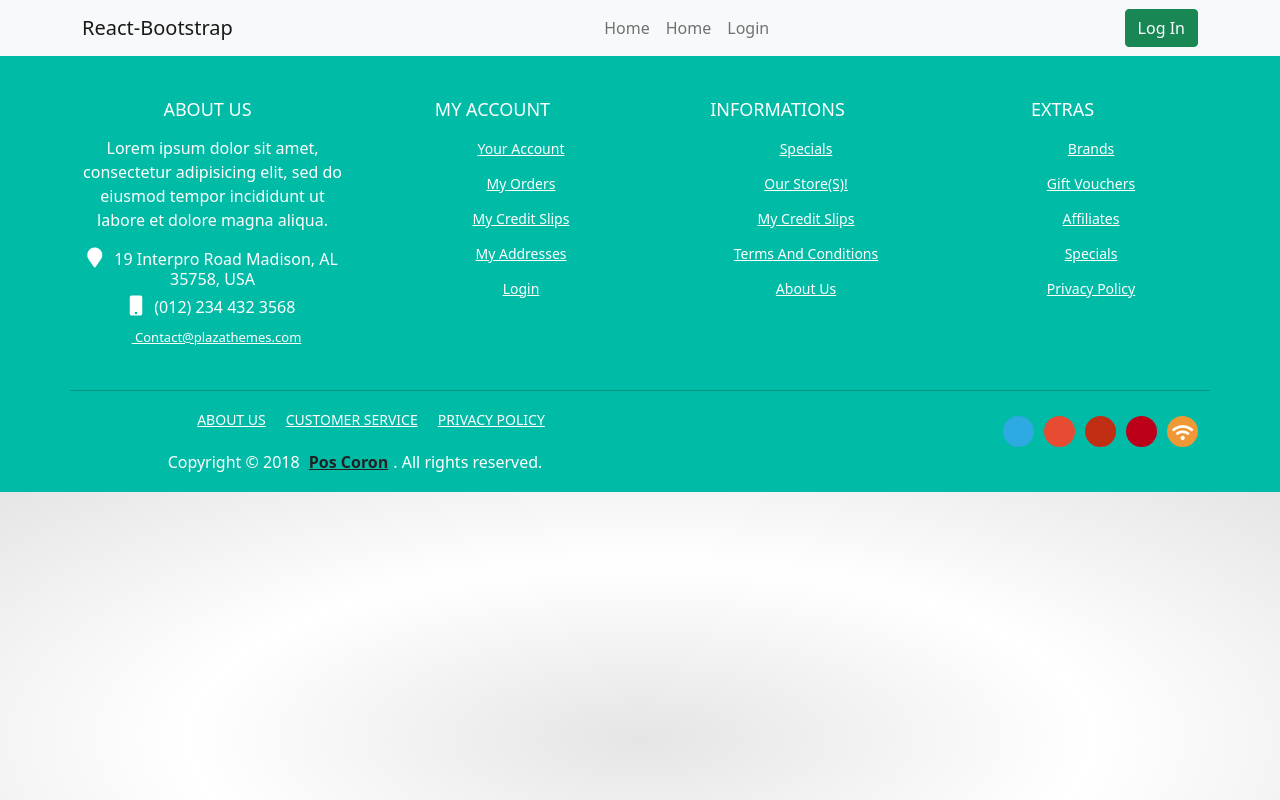
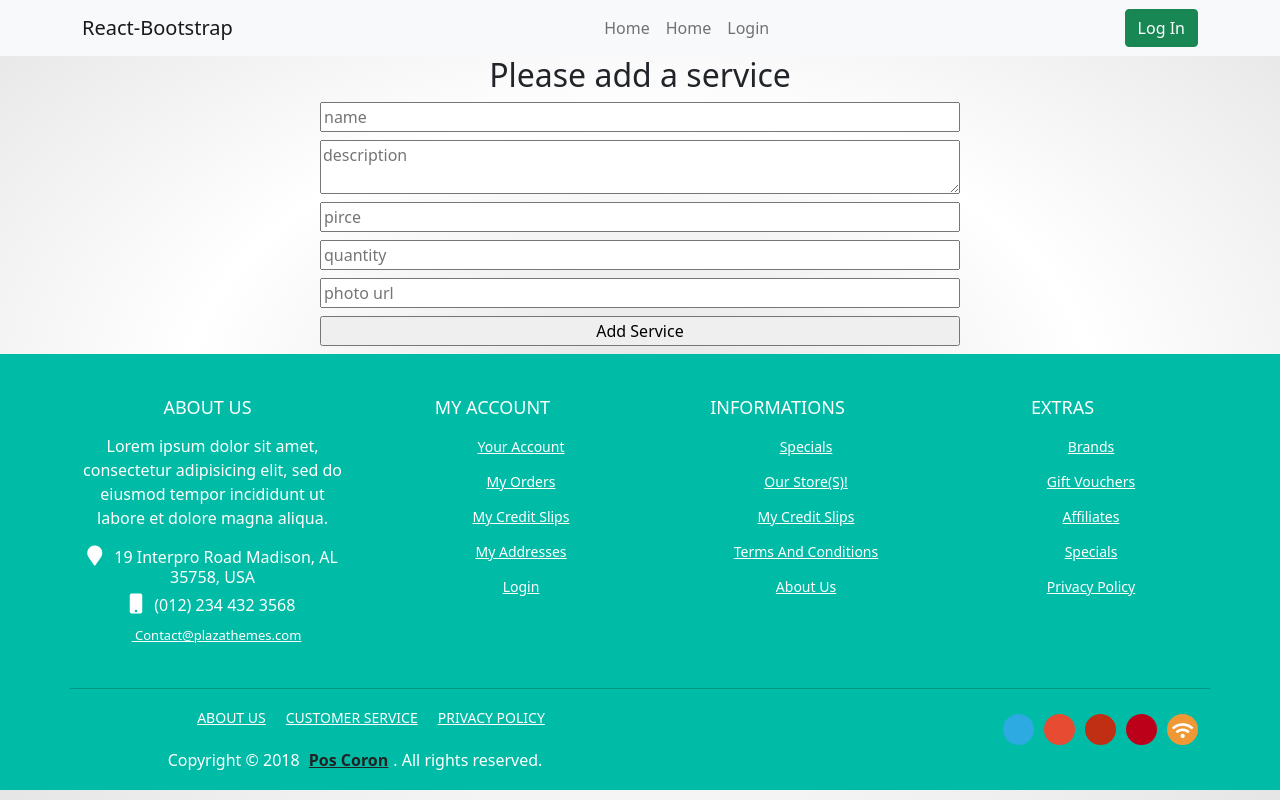
Before and after one commit to Shahin093/fashion-warehouse-client-assgn-11, a React (Create React App) app: page /addItem in a window 1280 px wide. Built offline with nearby package versions, Linux system fonts and the light colour scheme; no server answers.

Commit message:
completing add item and mongodb data insert

```diff
--- a/package.json
+++ b/package.json
@@ -16,6 +16,7 @@
     "react-bootstrap": "^2.3.1",
     "react-dom": "^18.1.0",
     "react-firebase-hooks": "^5.0.3",
+    "react-hook-form": "^7.30.0",
     "react-router-dom": "^6.3.0",
     "react-scripts": "5.0.1",
     "web-vitals": "^2.1.4"
--- a/src/App.js
+++ b/src/App.js
@@ -12,6 +12,7 @@ import UpdateFashion from './components/UpdateFashion/UpdateFashion';
 import HeaderNav from './components/HeaderNav/HeaderNav';
 import MainHeader from './components/MainHeader/MainHeader';
 import ManageItem from './components/ManageItem/ManageItem';
+import AddItem from './components/AddItem/AddItem';
 function App() {
   return (
     <div className="App">
@@ -23,6 +24,7 @@ function App() {
         <Route path='/home' element={<MainHeader></MainHeader>}></Route>
         <Route path='/inventory/:id' element={<UpdateFashion></UpdateFashion>}></Route>
         <Route path='/login' element={<Login></Login>}></Route>
+        <Route path='/addItem' element={<AddItem></AddItem>}></Route>
         <Route path='/manage' element={<ManageItem></ManageItem>}></Route>
         <Route path='/register' element={<Register></Register>}></Route>
       </Routes>
--- /dev/null
+++ b/src/components/AddItem/AddItem.css
@@ -0,0 +1,8 @@
+form {
+    transform: scale(1);
+    transition: transform 0.5s ease;
+}
+
+form:hover {
+    transform: scale(1.2);
+}
--- /dev/null
+++ b/src/components/AddItem/AddItem.js
@@ -0,0 +1,36 @@
+import React from 'react';
+import { Button, Form } from 'react-bootstrap';
+import { useForm } from 'react-hook-form';
+import './AddItem.css'
+const AddItem = () => {
+    const { register, handleSubmit } = useForm();
+
+    const onSubmit = (data) => {
+        const url = `http://localhost:5000/services`
+        fetch(url, {
+            method: 'POST',
+            headers: {
+                'Content-Type': 'application/json',
+            },
+            body: JSON.stringify(data)
+        })
+            .then(res => res.json())
+            .then(result => console.log(result));
+    }
+    return (
+        <div className='w-50 mx-auto'>
+            <h2>Please add a service</h2>
+            <form className='d-flex flex-column' onSubmit={handleSubmit(onSubmit)}>
+                <input className='mb-2' placeholder='name' {...register("name")} />
+                <textarea className='mb-2' placeholder='description' {...register("description")} />
+                <input className='mb-2' placeholder='pirce' type="number" {...register("price",)} />
+                <input className='mb-2' placeholder='quantity' type="number" {...register("quantity",)} />
+                <input className='mb-2' placeholder='photo url' type="text" {...register("img",)} />
+                <input type="submit" value="Add Service" />
+            </form>
+            <h2>{register}</h2>
+        </div>
+    );
+};
+
+export default AddItem;
--- a/src/components/HeaderNav/HeaderNav.css
+++ b/src/components/HeaderNav/HeaderNav.css
@@ -1,3 +1,4 @@
 Nav a:hover {
     background-color: aquamarine;
+    border-radius: 20px;
 }
--- a/src/components/HeaderNav/HeaderNav.js
+++ b/src/components/HeaderNav/HeaderNav.js
@@ -33,8 +33,6 @@ const HeaderNav = () => {
                             </>
 
                         }
-
-
                     </Nav>
                     <Nav className='ms-auto'>
                         {
--- /dev/null
+++ b/src/components/UpdateFashion/UpdateFashion.css
@@ -0,0 +1,39 @@
+body {
+    background: radial-gradient(#e5e5e5, #ffff, #e5e5e5);
+}
+
+.card {
+    /* width: 20rem; */
+}
+
+.card:hover {
+    box-shadow: 5px 10px 20px 1px rgba(0, 0, 0, 253) !important;
+}
+
+.card-body {
+    padding: 3rem 0 !important;
+
+}
+
+.cart-text {
+    font-size: 0.9rem;
+    padding: 0.4rem 1.9rem;
+}
+
+.container-fluid .row {
+    padding: 6rem;
+    row-gap: 20px;
+}
+
+.overflow {
+    overflow: hidden;
+}
+
+.card-img-top {
+    transform: scale(1);
+    transition: transform 0.5s ease;
+}
+
+.card-img-top:hover {
+    transform: scale(1.2);
+}
--- a/src/components/UpdateFashion/UpdateFashion.js
+++ b/src/components/UpdateFashion/UpdateFashion.js
@@ -1,7 +1,8 @@
 
 import React, { useEffect, useState } from 'react';
-import { useParams } from 'react-router-dom';
-
+import { Card, ListGroup, ListGroupItem } from 'react-bootstrap';
+import { Link, useParams } from 'react-router-dom';
+import './UpdateFashion.css'
 const UpdateFashion = () => {
     const { id } = useParams();
     console.log('id', id);
@@ -45,54 +46,41 @@ const UpdateFashion = () => {
 
 
     return (
-        <div style={{ marginTop: '40px' }}>
-            <h1>Update {fashion.name}</h1>
+        <div className='w-50 mx-auto overflow' style={{ marginTop: '40px' }}>
+            {/* <h1>Update {fashion.name}</h1>
             <img src={fashion.img} alt="" /><br />
             <h3>Name : {fashion.name}</h3>
             <p>Price : ${fashion.price}</p>
             <p>Description : {fashion.description}</p>
             <p>Lorem ipsum dolor sit amet consectetur adipisicing elit. Omnis dolorum ex praesentium soluta ut repudiandae minus fugiat dignissimos magnam! Quia perspiciatis, libero laboriosam hic consequuntur rem aperiam in laudantium omnis iste ab aliquam deleniti neque officiis sint veniam quidem! Provident voluptatum dicta numquam odit architecto omnis labore aliquam incidunt. Dolore.</p>
             <h4> Quantity :{count}</h4>
-            <button className="btn btn-success">Dedicate</button>
+            <button className="btn btn-success">Dedicate</button> */}
 
-            {/* <MDBCard style={{ width: '18rem' }}>
-                <MDBCardImage position='top' alt='...' src='https://mdbootstrap.com/img/new/standard/city/062.webp' />
-                <MDBCardBody>
-                    <MDBCardTitle>Card title</MDBCardTitle>
-                    <MDBCardText>
-                        Some quick example text to build on the card title and make up the bulk of the card's content.
-                    </MDBCardText>
-                </MDBCardBody>
-                <MDBListGroup flush>
-                    <MDBListGroupItem>Cras justo odio</MDBListGroupItem>
-                    <MDBListGroupItem>Dapibus ac facilisis in</MDBListGroupItem>
-                    <MDBListGroupItem>Vestibulum at eros</MDBListGroupItem>
-                </MDBListGroup>
-                <MDBCardBody>
-                    <MDBCardLink href='#'>Card link</MDBCardLink>
-                    <MDBCardLink href='#'>Card link</MDBCardLink>
-                </MDBCardBody>
-            </MDBCard> */}
+            <Card>
+                <Card.Img variant="top" src={fashion.img} />
+                <Card.Body>
+                    <Card.Title>{fashion.name}</Card.Title>
+                    <Card.Text>
+                        {fashion.description}
+                    </Card.Text>
+                </Card.Body>
+                <ListGroup className="list-group-flush">
+                    <ListGroupItem>Price : ${fashion.price}</ListGroupItem>
+                    <ListGroupItem>Quantity : {fashion.quantity}</ListGroupItem>
+                    <ListGroupItem>Vestibulum at eros</ListGroupItem>
+                </ListGroup>
+                <Card.Body>
+                    <Card.Link as={Link} to="" href="#">Declear</Card.Link>
+                </Card.Body>
+            </Card>
+            <form className="form-inline mt-5">
 
-            <CCard style={{ width: '18rem' }}>
-                <CCardImage orientation="top" src="/images/react.jpg" />
-                <CCardBody>
-                    <CCardTitle>Card title</CCardTitle>
-                    <CCardText>
-                        Some quick example text to build on the card title and make up the bulk of the card's content.
-                    </CCardText>
-                </CCardBody>
-                <CListGroup flush>
-                    <CListGroupItem>Cras justo odio</CListGroupItem>
-                    <CListGroupItem>Dapibus ac facilisis in</CListGroupItem>
-                    <CListGroupItem>Vestibulum at eros</CListGroupItem>
-                </CListGroup>
-                <CCardBody>
-                    <CCardLink href="#">Card link</CCardLink>
-                    <CCardLink href="#">Another link</CCardLink>
-                </CCardBody>
-            </CCard>
 
+                <label for="inputPassword2" class="sr-only">Password</label>
+                <input className="form-group mx-sm-3 mb-2" class="form-control" id="inputPassword2" placeholder="Update Quantity" />
+
+                <button type="submit" class="btn btn-primary mb-2">Update Quantity</button>
+            </form>
         </div>
     );
 };
```
Also changed, not shown: src/components/MyItem/MyItem.css (added), src/components/MyItem/MyItem.js (added), 1 other file (tests, documents, lock files or other folders).
